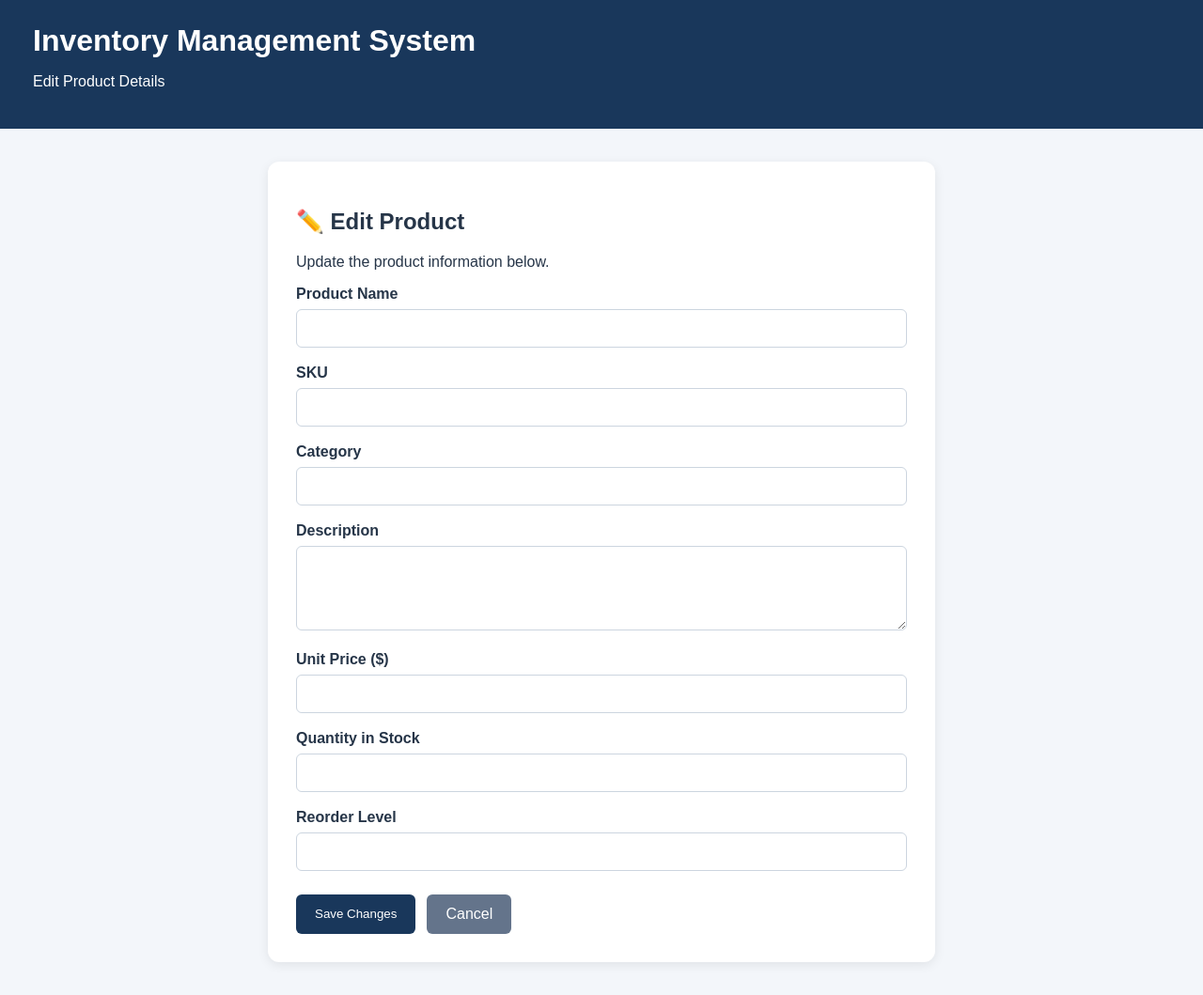
After one commit to preciousahuine/Project-IMS-, a Flask app: template Templates/edit_product.html in a window 1280 px wide. The commit adds this page. Shown: the whole page at 94% size. Run offline with Flask 3, Linux system fonts and the light colour scheme; the template is opened without the code that fills it, so the values that code supplies are empty; some libraries are stand-ins or nearby versions.

Commit message:
Implement User Story 6 - Edit product details

```diff
--- /dev/null
+++ b/Templates/edit_product.html
@@ -0,0 +1,221 @@
+
+
+<!DOCTYPE html>
+<html lang="en">
+<head>
+    <meta charset="UTF-8">
+    <meta name="viewport"
+          content="width=device-width, initial-scale=1.0">
+
+    <title>Edit Product | IMS</title>
+
+    <link rel="stylesheet"
+          href="{{ url_for('static', filename='css/style.css') }}">
+
+    <style>
+        body {
+            background: #f3f6fa;
+            margin: 0;
+            font-family: Arial, sans-serif;
+        }
+
+        .page-header {
+            background: #19375b;
+            color: white;
+            padding: 25px 35px;
+        }
+
+        .page-header h1 {
+            margin: 0;
+        }
+
+        .container {
+            max-width: 750px;
+            margin: 35px auto;
+            padding: 0 20px;
+        }
+
+        .form-card {
+            background: white;
+            padding: 30px;
+            border-radius: 12px;
+            box-shadow: 0 3px 12px rgba(0,0,0,0.08);
+        }
+
+        .form-group {
+            margin-bottom: 18px;
+        }
+
+        label {
+            display: block;
+            margin-bottom: 7px;
+            font-weight: bold;
+        }
+
+        input, textarea {
+            width: 100%;
+            padding: 12px;
+            border: 1px solid #ccd5df;
+            border-radius: 6px;
+            box-sizing: border-box;
+        }
+
+        textarea {
+            min-height: 90px;
+        }
+
+        .actions {
+            display: flex;
+            gap: 12px;
+            flex-wrap: wrap;
+            margin-top: 25px;
+        }
+
+        .btn {
+            background: #19375b;
+            color: white;
+            border: none;
+            padding: 12px 20px;
+            border-radius: 6px;
+            text-decoration: none;
+            cursor: pointer;
+        }
+
+        .btn-secondary {
+            background: #64748b;
+        }
+        .alert {
+    padding: 14px 18px;
+    border-radius: 6px;
+    margin: 15px 0 20px;
+    font-weight: bold;
+}
+
+.alert-error {
+    background: #fde8e8;
+    color: #b91c1c;
+    border: 1px solid #f5b5b5;
+}
+
+.alert-success {
+    background: #e5f7ed;
+    color: #166534;
+    border: 1px solid #a7e3bc;
+}
+    </style>
+</head>
+
+<body>
+
+<header class="page-header">
+    <h1>Inventory Management System</h1>
+    <p>Edit Product Details</p>
+</header>
+
+<main class="container">
+    <div class="form-card">
+
+        <h2>✏️ Edit Product</h2>
+        <p>Update the product information below.</p>
+
+{% with messages = get_flashed_messages(with_categories=true) %}
+    {% if messages %}
+        {% for category, message in messages %}
+            <div class="alert {{ 'alert-error' if category == 'error' else 'alert-success' }}">
+                {{ message }}
+            </div>
+        {% endfor %}
+    {% endif %}
+{% endwith %}
+
+
+        <form method="POST"
+              action="{{ url_for('edit_product', product_id=product.product_id) }}">
+
+            <input type="hidden"
+                   name="csrf_token"
+                   value="{{ csrf_token() }}">
+
+            <div class="form-group">
+                <label for="product_name">Product Name</label>
+                <input type="text"
+                       id="product_name"
+                       name="product_name"
+                       value="{{ product.product_name }}"
+                       required>
+            </div>
+
+            <div class="form-group">
+                <label for="sku">SKU</label>
+                <input type="text"
+                       id="sku"
+                       name="sku"
+                       value="{{ product.sku }}"
+                       required>
+            </div>
+
+            <div class="form-group">
+                <label for="category">Category</label>
+                <input type="text"
+                       id="category"
+                       name="category"
+                       value="{{ product.category or '' }}">
+            </div>
+
+            <div class="form-group">
+                <label for="description">Description</label>
+                <textarea id="description"
+                          name="description">{{ product.description or '' }}</textarea>
+            </div>
+
+            <div class="form-group">
+                <label for="unit_price">Unit Price ($)</label>
+                <input type="number"
+                       id="unit_price"
+                       name="unit_price"
+                       min="0"
+                       max="99999999.99"
+                       step="0.01"
+                       value="{{ product.unit_price }}"
+                       required>
+            </div>
+
+            <div class="form-group">
+                <label for="quantity_in_stock">Quantity in Stock</label>
+                <input type="number"
+                       id="quantity_in_stock"
+                       name="quantity_in_stock"
+                       min="0"
+                       step="1"
+                       value="{{ product.quantity_in_stock }}"
+                       required>
+            </div>
+
+            <div class="form-group">
+                <label for="reorder_level">Reorder Level</label>
+                <input type="number"
+                       id="reorder_level"
+                       name="reorder_level"
+                       min="0"
+                       step="1"
+                       value="{{ product.reorder_level }}"
+                       required>
+            </div>
+
+            <div class="actions">
+                <button type="submit" class="btn">
+                    Save Changes
+                </button>
+
+                <a href="{{ url_for('search_product') }}"
+                   class="btn btn-secondary">
+                    Cancel
+                </a>
+            </div>
+
+        </form>
+    </div>
+</main>
+
+</body>
+</html>
--- a/app.py
+++ b/app.py
@@ -447,5 +447,120 @@ def search_product():
         search_query=search_query
     )
 
+@app.route("/products/<int:product_id>/edit", methods=["GET", "POST"])
+def edit_product(product_id):
+
+    # Only logged-in authorized users can edit products
+    if "user_id" not in session:
+        return redirect(url_for("login"))
+
+    if session.get("role") not in ["OWNER", "MANAGER", "STOREKEEPER"]:
+        return "Access denied.", 403
+
+    connection = None
+    cursor = None
+
+    try:
+        connection = get_db_connection()
+        cursor = connection.cursor(dictionary=True)
+
+        # Retrieve the existing product
+        cursor.execute(
+            "SELECT * FROM products WHERE product_id = %s AND is_active = TRUE",
+            (product_id,)
+        )
+        product = cursor.fetchone()
+
+        if product is None:
+            return "Product not found.", 404
+
+        if request.method == "POST":
+            product_name = request.form.get("product_name", "").strip()
+            sku = request.form.get("sku", "").strip()
+            category = request.form.get("category", "").strip()
+            description = request.form.get("description", "").strip()
+
+            try:
+                unit_price = Decimal(request.form.get("unit_price", ""))
+                quantity = int(request.form.get("quantity_in_stock", ""))
+                reorder_level = int(request.form.get("reorder_level", ""))
+            except (InvalidOperation, ValueError):
+                return "Invalid price or quantity.", 400
+
+            if not product_name or not sku:
+                return "Product name and SKU are required.", 400
+
+            if (
+                not unit_price.is_finite()
+                or unit_price < 0
+                or unit_price > Decimal("99999999.99")
+                or unit_price.as_tuple().exponent < -2
+                or quantity < 0
+                or reorder_level < 0
+            ):
+                return "Invalid product values.", 400
+
+            query = """
+                UPDATE products
+                SET product_name = %s,
+                    sku = %s,
+                    category = %s,
+                    description = %s,
+                    unit_price = %s,
+                    quantity_in_stock = %s,
+                    reorder_level = %s
+                WHERE product_id = %s
+                  AND is_active = TRUE
+            """
+
+            cursor.execute(
+                query,
+                (
+                    product_name,
+                    sku,
+                    category,
+                    description,
+                    unit_price,
+                    quantity,
+                    reorder_level,
+                    product_id
+                )
+            )
+
+            connection.commit()
+
+            flash("Product updated successfully!", "success")
+            return redirect(url_for("search_product"))
+
+        return render_template(
+            "edit_product.html",
+            product=product
+        )
+
+
+    except mysql.connector.IntegrityError:
+        if connection is not None:
+            connection.rollback()
+
+        flash(
+            "This SKU already exists. Please enter a different SKU.",
+            "error"
+        )
+
+        return redirect(url_for("edit_product", product_id=product_id))
+
+    except mysql.connector.Error:
+        if connection is not None:
+            connection.rollback()
+
+        return "Database error. Please try again.", 500
+
+
+    finally:
+        if cursor is not None:
+            cursor.close()
+        if connection is not None:
+            connection.close()
+
 if __name__ == "__main__":
     app.run(debug=True)
```
Also changed, not shown: Templates/search_product.html (+24 -0 lines).
